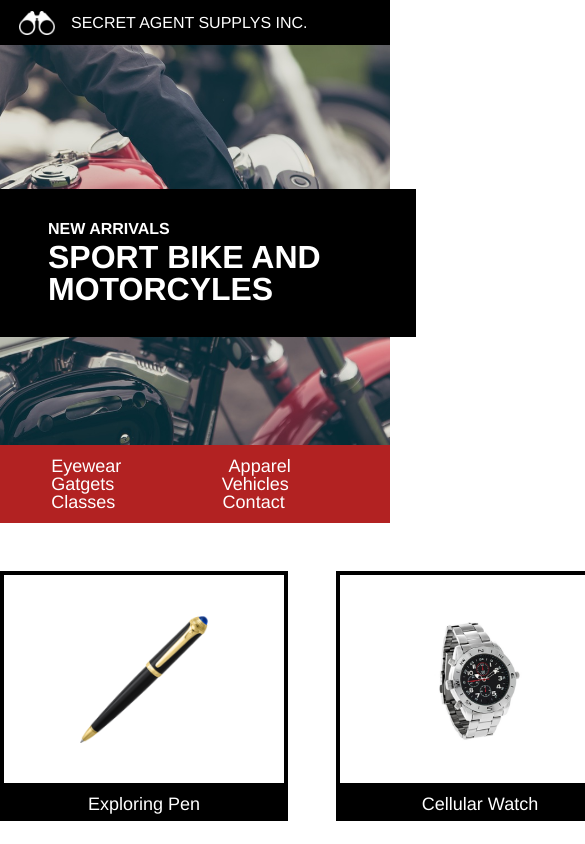
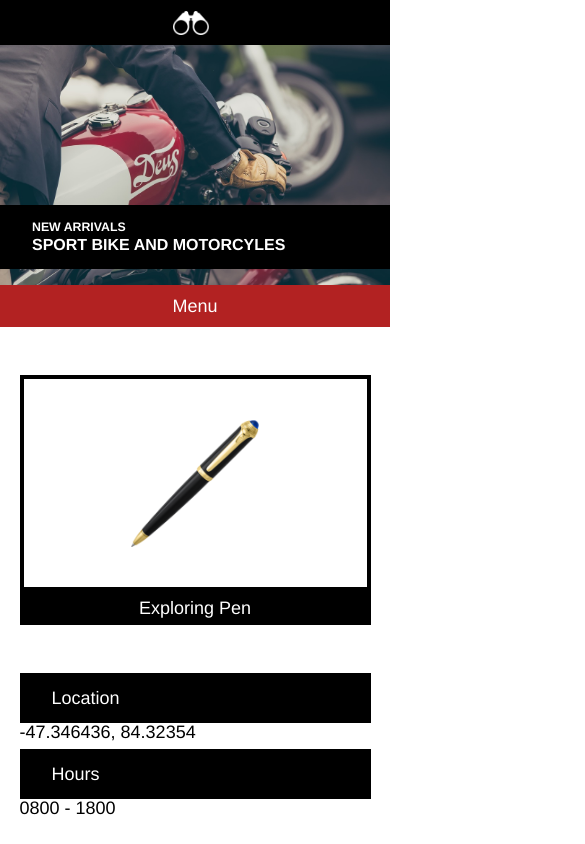
Before and after one commit to clementgeorges/Secret-Agent-Supplies-Inc, a plain HTML site: page index.html in a window 390 px wide. Shown: the top 844 px of the page, 585 px wide, since content can reach past the window. Drawn offline with Linux system fonts and the light colour scheme; files whose address does not match are found by name.

Commit message:
Added meadia queries and completed

```diff
--- a/index.html
+++ b/index.html
@@ -10,10 +10,12 @@
     <header>
 
       <div class="companyname">
+
         <div class="headcontainer">
           <img src="../SecretAgentSupply/resources/images/logo.png" alt="Secret Agent Supplys Inc Logo">
           <span>SECRET AGENT SUPPLYS INC.</span>
         </div>
+
       </div>
 
     </header>
@@ -36,6 +38,8 @@
 
     <nav>
 
+      <div class="navtextcontainer">
+
        <div class="navtext">
 
          <span>Eyewear</span>
@@ -45,6 +49,17 @@
          <span>Classes</span>
          <span>Contact</span>
 
+       </div>
+
+       <div class="mobile-nav">
+
+         <div class="menue">
+           <ul>
+             <li>Menu</li>
+           </ul>
+         </div>
+
+       </div>
       </div>
 
     </nav>
--- a/resources/css/stle.css
+++ b/resources/css/stle.css
@@ -14,6 +14,7 @@ body {
   max-width: 960px;
   margin: auto;
   padding: 0.66rem;
+  display: flex;
 }
 
 .companyname .headcontainer {
@@ -24,7 +25,7 @@ body {
 .headcontainer img {
   margin-left: 0.5rem;
   margin-right: 1rem;
-  height: 1.5rem
+  height: 1.5rem;
 }
 
 .headcontainer span {
@@ -60,6 +61,7 @@ body {
 .bannertext .newarrivals {
   font-size: 1rem;
   margin-bottom: 0.25rem;
+  margin-top: 0.25rem;
 }
 
 .bannertext .sport {
@@ -85,6 +87,14 @@ nav {
 .navtext span {
   padding: 3.2rem;
 }
+
+nav .mobile-nav {
+  display: none;
+  margin-top: 0.75rem;
+  margin-bottom: 0.75rem;
+}
+
+
 
 /* Products  */
 
@@ -174,3 +184,102 @@ footer {
   display: flex;
   align-items: center;
 }
+
+/* mobile css */
+
+@media only screen and (max-width: 1024px) {
+  .bannerblock {
+    margin: 0px;
+  }
+  nav .mobile-nav {
+    display: block;
+    text-align: center;
+  }
+  .navtext{
+    display: none;
+  }
+  .pen,
+  .watch,
+  .glasses {
+    width: 47%;
+  }
+
+  .glasses {
+    display: none;
+  }
+
+}
+
+@media only screen and (max-width: 470px) {
+  .headcontainer span {
+    display: none;
+  }
+  .headcontainer {
+    justify-content: center;
+  }
+
+  .banner {
+    height: 15rem;
+  }
+
+  .bannertext {
+    margin-top: 10rem;
+    width: 100%;
+    padding: 0px
+
+  }
+  .bannerblock {
+    width: 100%;
+  }
+
+  .bannertext .newarrivals {
+    font-size: 0.77rem;
+    margin-top: 1rem;
+    margin-left: 2rem;
+  }
+  .bannertext .sport {
+    font-size: 1rem;
+    margin-bottom: 1rem;
+    margin-left: 2rem
+  }
+
+  .prodcontainer{
+    width: 100%;
+  }
+
+  .products {
+    justify-content: center;
+  }
+
+  .pen,
+  .watch,
+  .glasses {
+    width: 90%;
+  }
+  .watch {
+    display: none;
+  }
+  .buscontainer {
+    width: 100%;
+  }
+  .infocontainer {
+    flex-direction: column;
+    align-items: center;
+  }
+  .location,
+  .tradinghours {
+    width: 90%;
+  }
+  .title {
+    margin-top: 0.5rem;
+  }
+
+  .footercontainer {
+    width: 100%;
+  }
+
+  .copy {
+    justify-content: center;
+  }
+
+}
```
Lines whose indentation alone changed are shown as unchanged.
